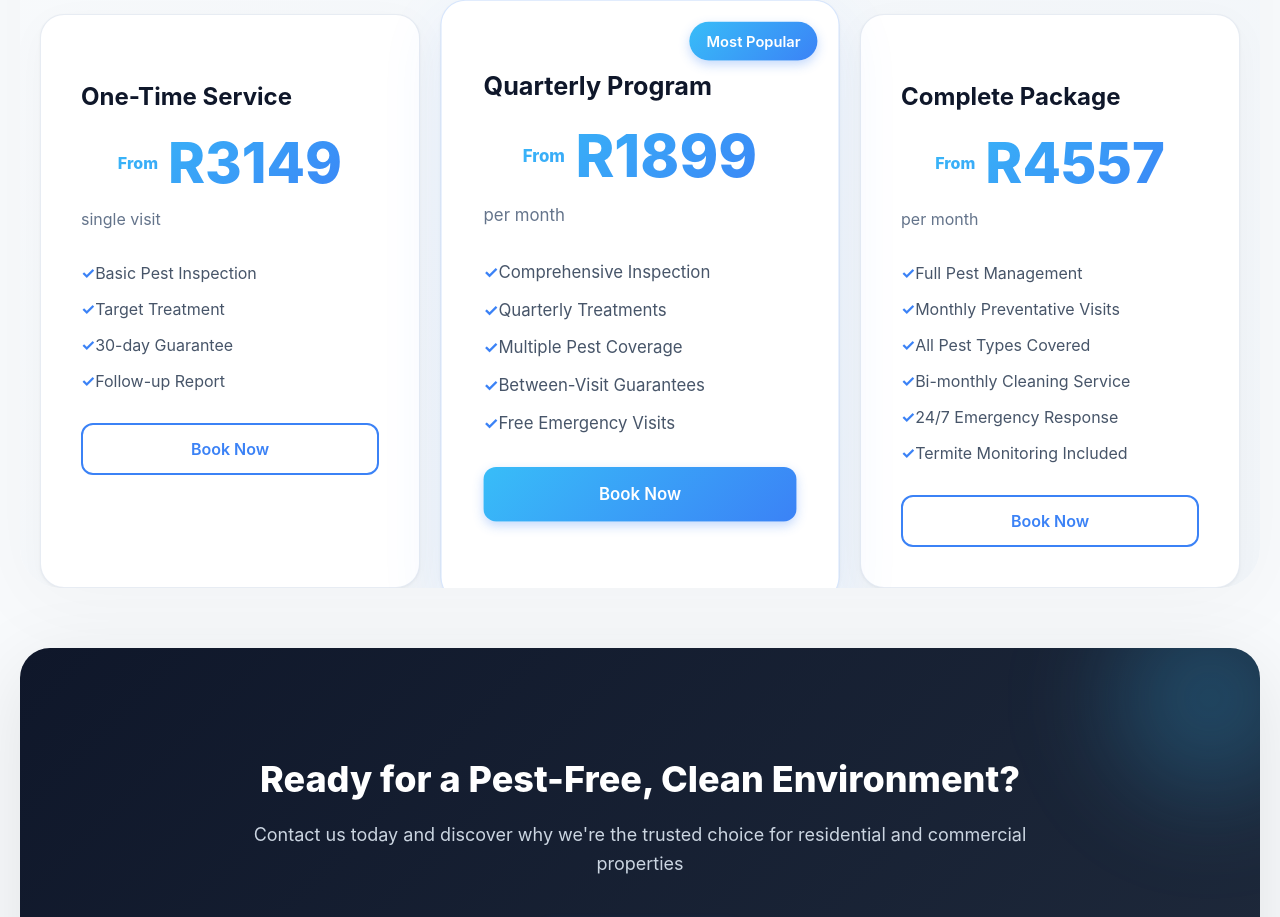
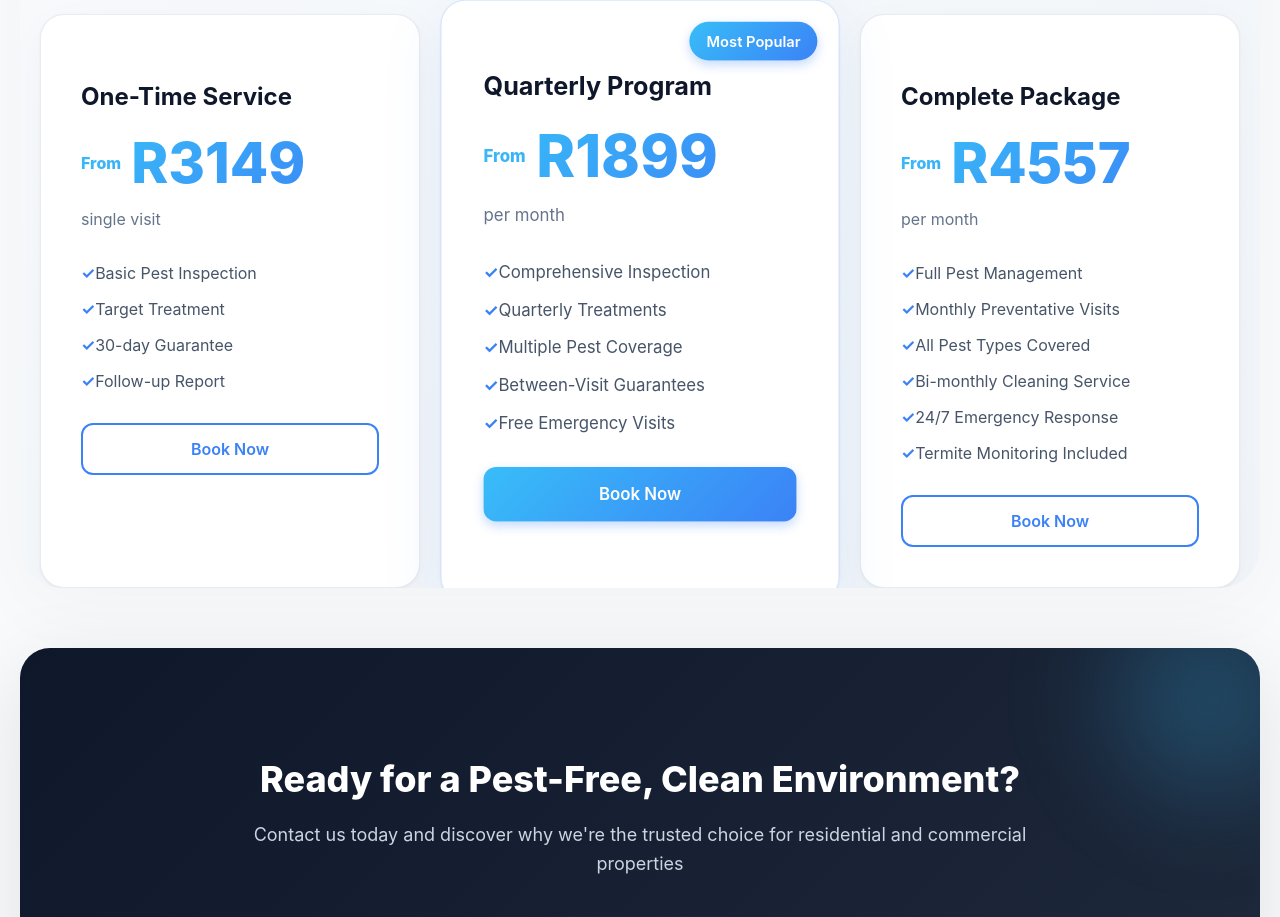
Before and after one commit to Oscarpoco/landingpage, a React (Vite) app: page /services in a window 1280 px wide. Shown: the part 2194-3111 px from the top of the page. Built offline with nearby package versions, Linux system fonts and the light colour scheme.

Commit message:
I have fixed stylying for the price on services page

```diff
--- a/src/Components/Services.jsx
+++ b/src/Components/Services.jsx
@@ -1,5 +1,5 @@
 import React, { useState, useEffect } from 'react';
-import { Bug, Rat, Moon, Microscope, Droplets, Sparkles, Building, Brush, Shield } from 'lucide-react';
+import { Bug, Rat, Moon, Microscope, Sparkles, Building, Brush, Shield } from 'lucide-react';
 
 function Services({openContactForm}) {
     const [isMobile, setIsMobile] = useState(window.innerWidth <= 768);
@@ -468,6 +468,8 @@ function Services({openContactForm}) {
     fromText: {
       fontSize: "16px",
       textAlign: "center",
+      padding: 0,
+      margin: 0
     },
     pricingHeader: {
       textAlign: "center",
@@ -552,7 +554,6 @@ function Services({openContactForm}) {
       lineHeight: "1",
       marginBottom: "8px",
       display: "flex",
-      justifyContent: "center",
       alignItems: "center",
       gap: "10px",
       textAlign: "left"
```
